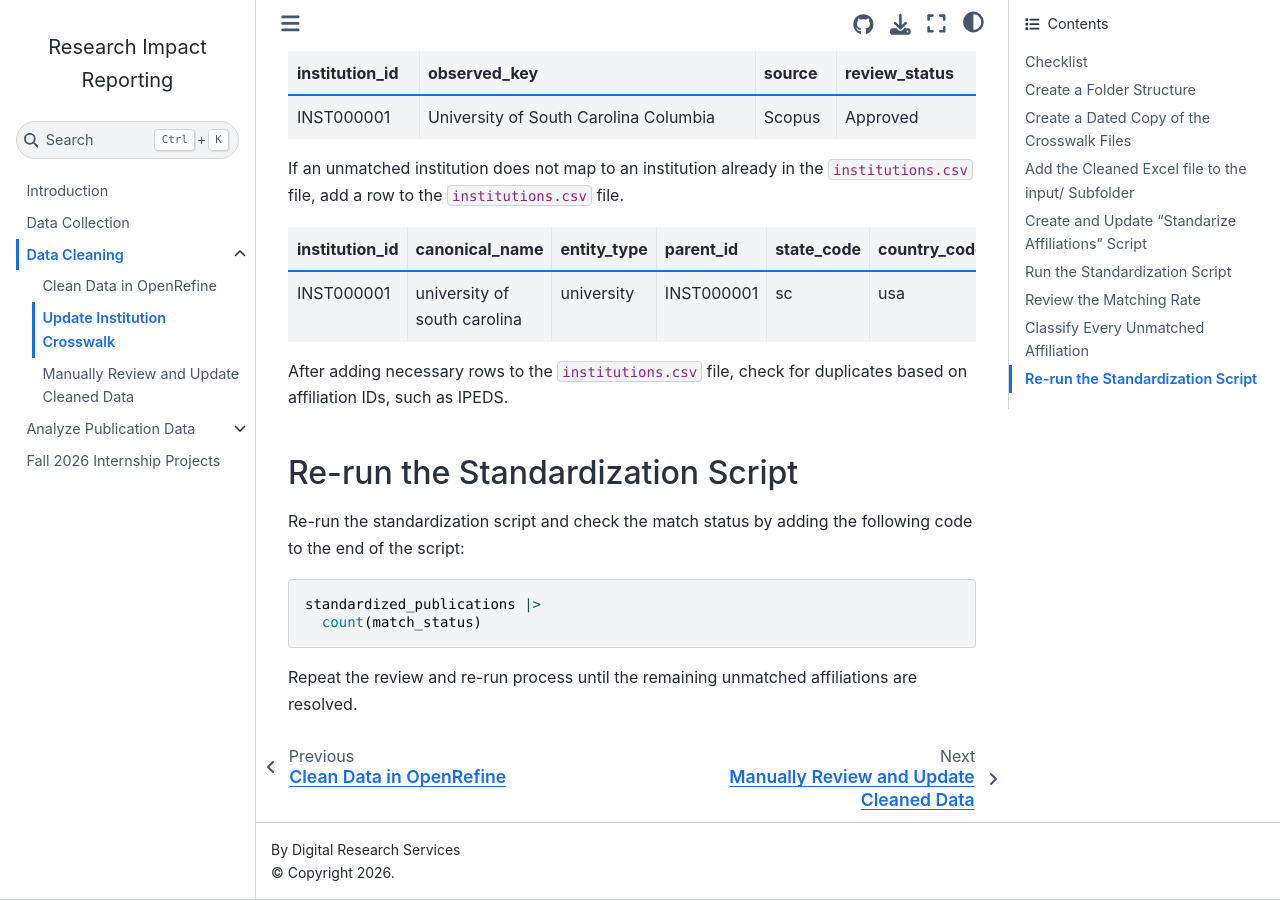
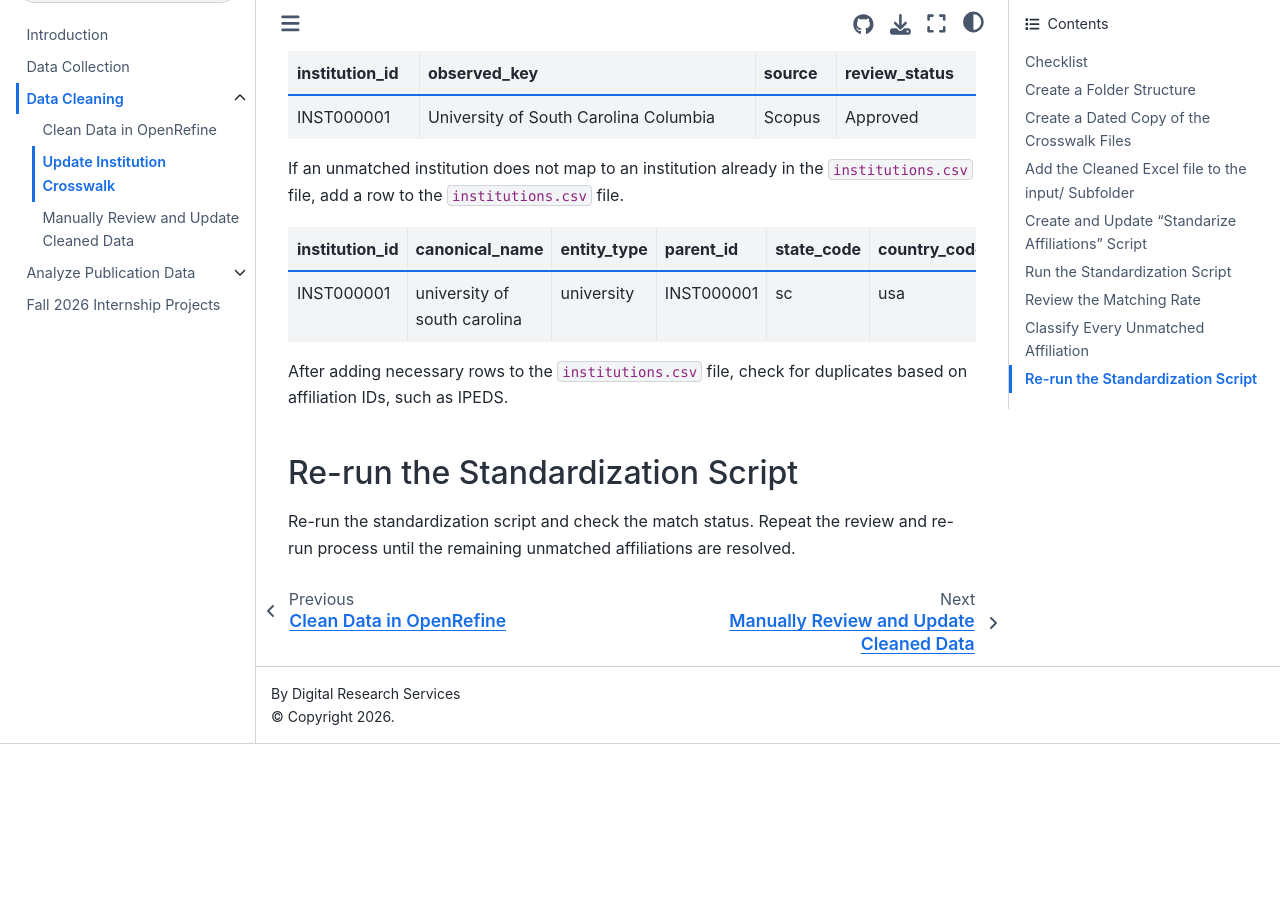
Before and after one commit to vvlooking/research-impact, a Jupyter Book: the page built from website/data-cleaning-crosswalk.md, in a window 1280 px wide and 900 px high, scrolled down 4833 px. Built offline with Jupyter Book 1.0.4 settings and Sphinx 7.4.7 and the Sphinx Book theme 1.1.4, drawn with Linux system fonts in a browser that asks for light colours; pages that are not in the unit, such as notebooks, are missing from menus; after the commit the page ends 5577 px from its top, so only the background shows below that.

Commit message:
Update data-cleaning-crosswalk.md

````diff
--- a/website/data-cleaning-crosswalk.md
+++ b/website/data-cleaning-crosswalk.md
@@ -226,11 +226,4 @@ After adding necessary rows to the `institutions.csv` file, check for duplicates
 
 ## Re-run the Standardization Script
 
-Re-run the standardization script and check the match status by adding the following code to the end of the script:
-
-```r
-standardized_publications |>
-  count(match_status)
-```
-
-Repeat the review and re-run process until the remaining unmatched affiliations are resolved.
+Re-run the standardization script and check the match status. Repeat the review and re-run process until the remaining unmatched affiliations are resolved.
````
